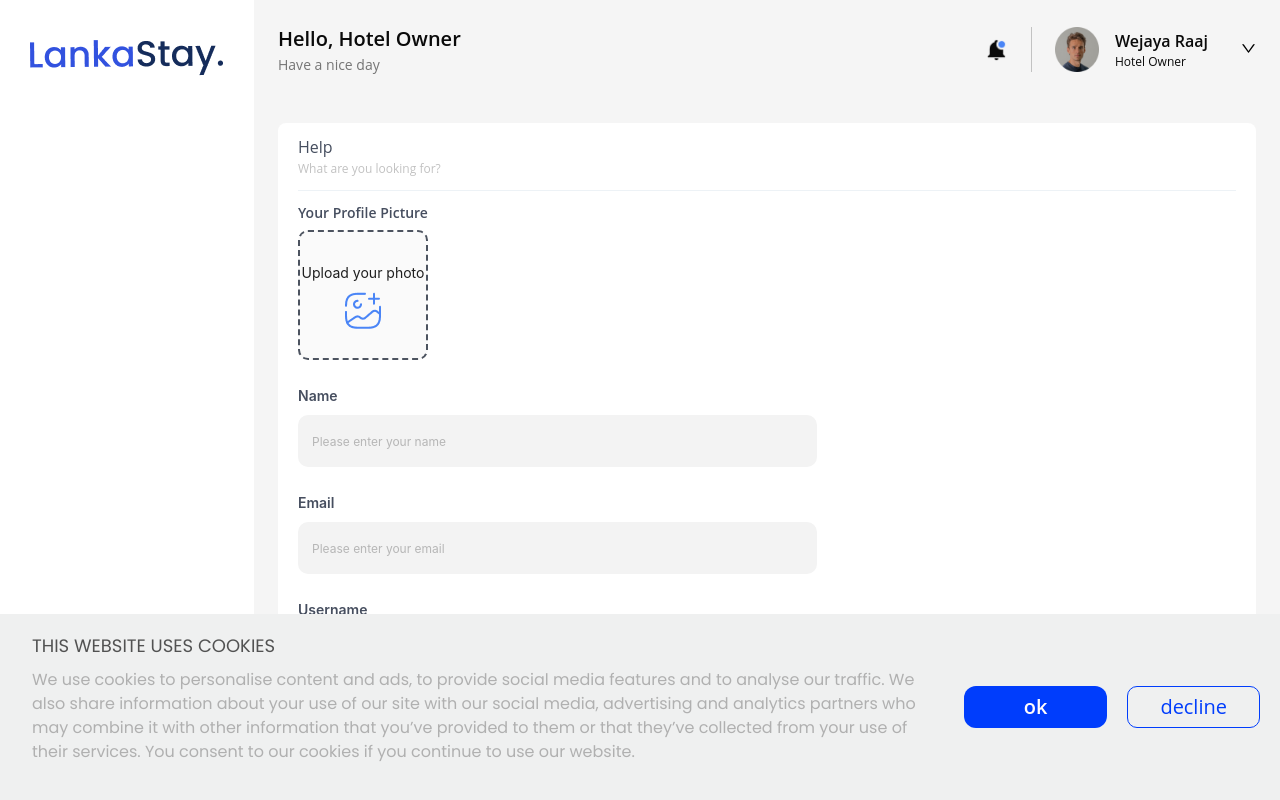
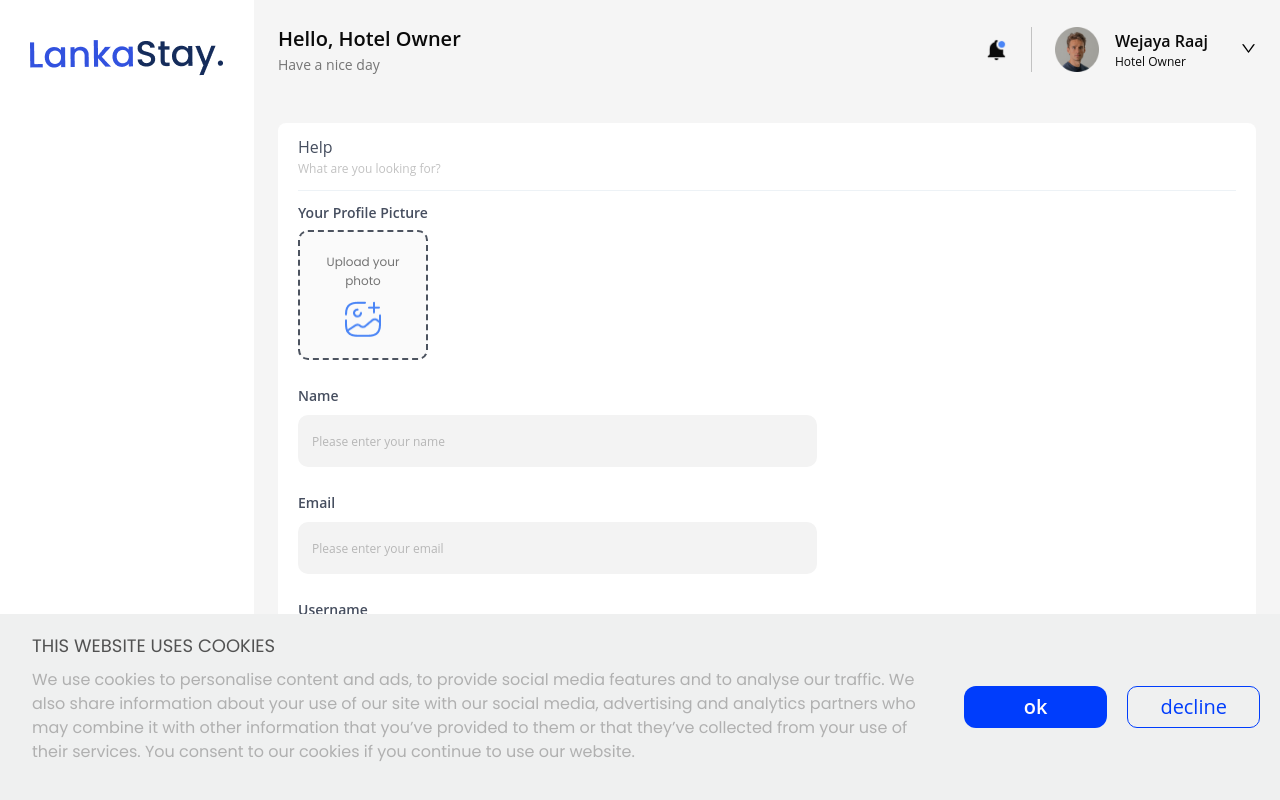
Before and after one commit to nursahtuncel/Lankastay, a React (Vite) app: page /dashboard in a window 1280 px wide. Shown: the top 800 px of the page. Built offline with nearby package versions, Linux system fonts and the light colour scheme.

Commit message:
[JA-82] - Dashboard-Settings

```diff
--- a/src/components/DashboardSettings/index.jsx
+++ b/src/components/DashboardSettings/index.jsx
@@ -83,18 +83,9 @@ const DashboardSettings = () => {
             onChange={handleFileChange}
           >
             {fileList.length >= 8 ? null : (
-              <div
-                className="upload-image-container"
-                style={{ textAlign: "center" }}
-              >
-                <div
-                  style={{
-                    marginBottom: 8,
-                  }}
-                >
-                  Upload your photo
-                </div>
-                <img src={add} alt="add" className="upload-image" />
+              <div className="upload-button">
+                <div className="upload-text">Upload your photo</div>
+                <img src={add} alt="add" className="upload-img" />
               </div>
             )}
           </Upload>
--- a/src/components/DashboardSettings/styles.scss
+++ b/src/components/DashboardSettings/styles.scss
@@ -50,6 +50,7 @@
         border-radius: 10px;
 
         .upload-button {
+          font-family: $primary-font;
           border: 0;
           background: none;
           display: flex;
@@ -81,6 +82,7 @@
         margin: 0;
 
         label {
+          font-family: $secondary-font;
           font-weight: 600;
           font-size: 14px;
           line-height: 100%;
@@ -88,6 +90,7 @@
         }
 
         .ant-input {
+          font-family: $secondary-font;
           font-weight: 400;
           font-size: 12px;
           line-height: 112.00000000000001%;
@@ -118,6 +121,7 @@
 
       .form-buttons {
         .submit-button {
+          font-family: $primary-font;
           font-weight: 500;
           font-size: 14px;
           line-height: 100%;
@@ -131,6 +135,7 @@
         }
 
         .reset-button {
+          font-family: $primary-font;
           font-weight: 500;
           font-size: 14px;
           line-height: 100%;
```
